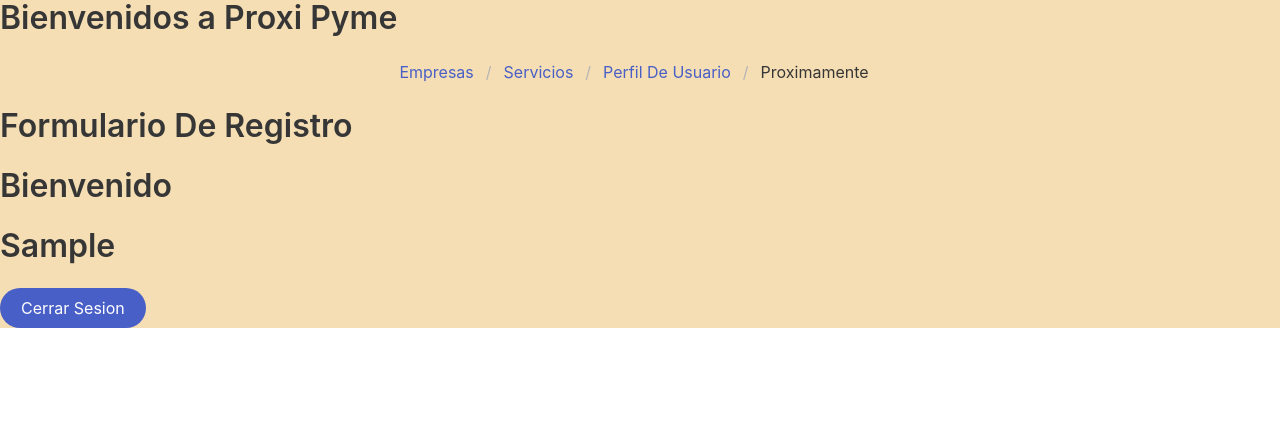
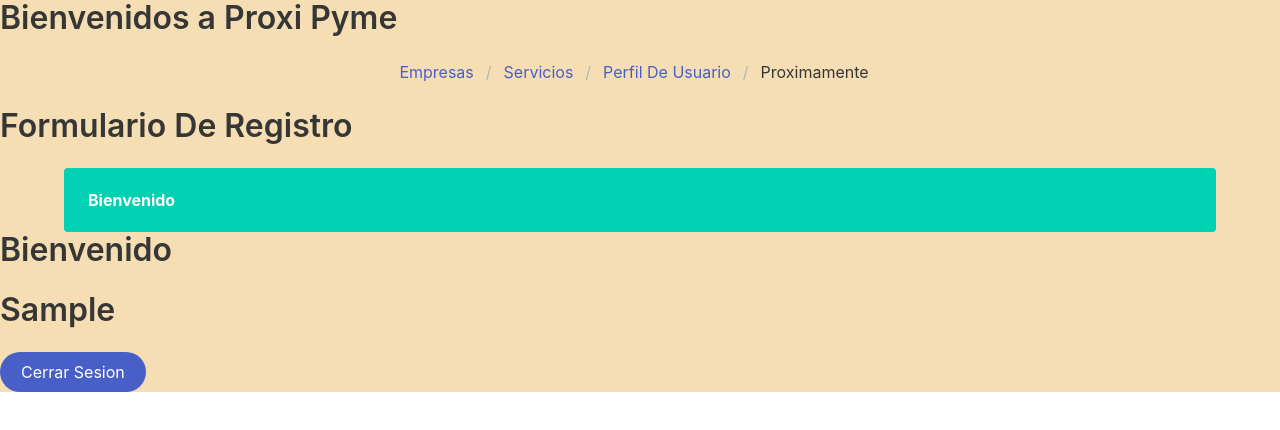
Before and after one commit to O-Uribe/ProxiPyme_Web, a React (Vite) app in the folder frontend/: page / in a window 1280 px wide. Both pictures are taken after typing "Sample", "Sample123" into the empty fields and a click on the button "Iniciar Sesion". Shown: the top 430 px of the page. Built offline with nearby package versions, Linux system fonts and the light colour scheme.

Commit message:
"Contenedor"

```diff
--- a/frontend/src/components/Home.jsx
+++ b/frontend/src/components/Home.jsx
@@ -10,6 +10,13 @@ export function Home({user, setUser}) {
        return(
 
        <div>
+
+          <div class="container">
+          <div class="notification is-primary">
+          <strong>Bienvenido</strong>
+          </div>
+          </div>
+
            <h1 class="title">Bienvenido</h1>
            <h2 class="title">{user}</h2>
            <button class="button is-link is-rounded" onClick={handLeLogout}>Cerrar Sesion</button>
```
